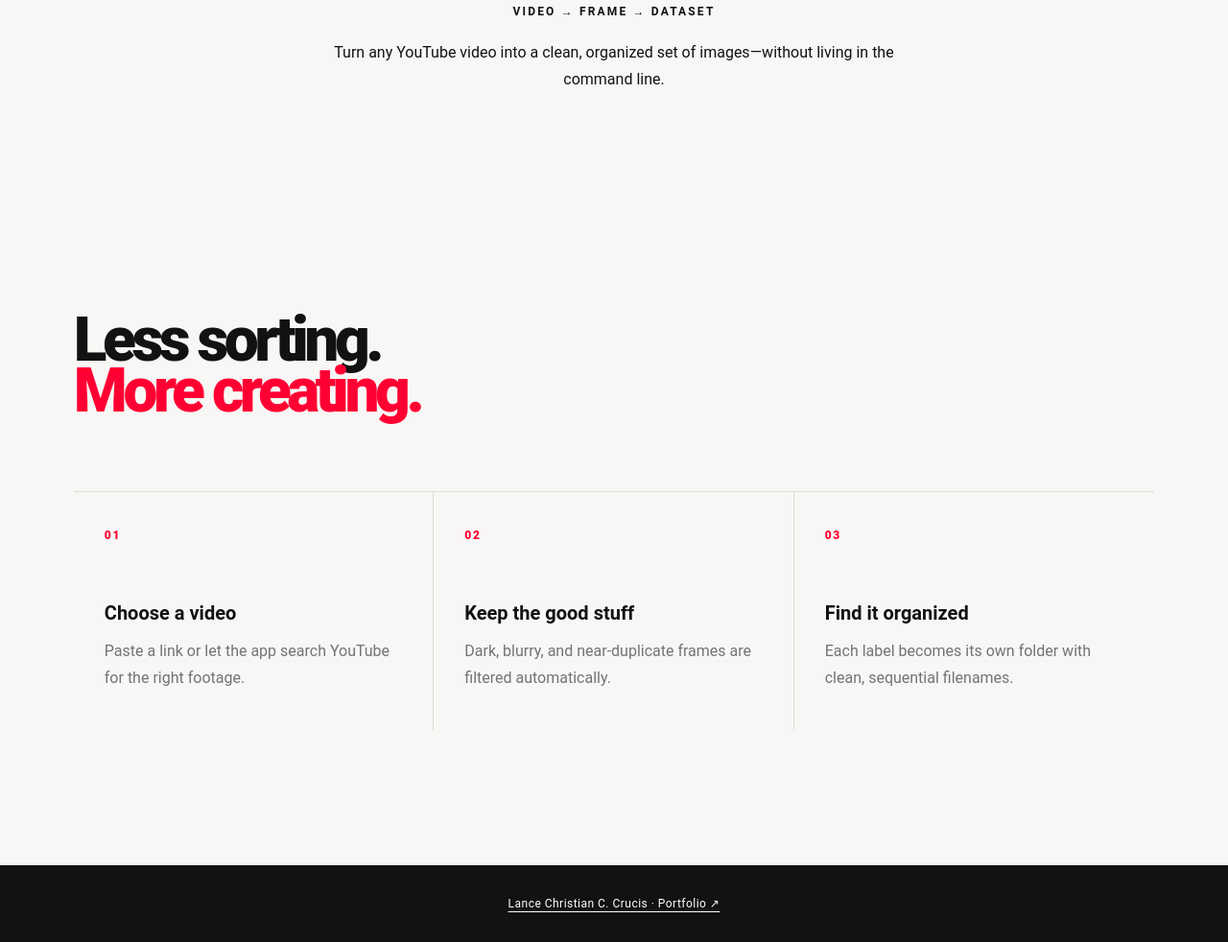
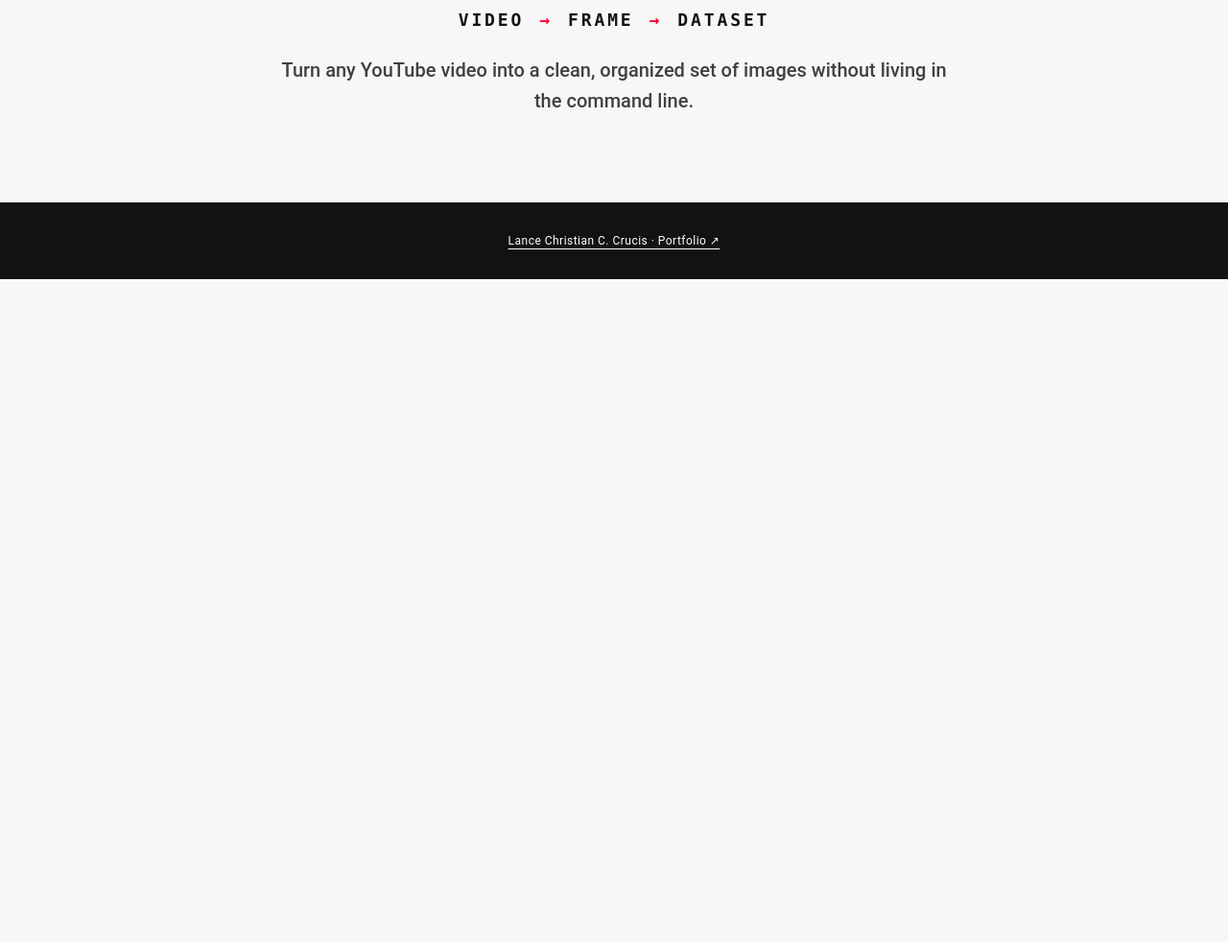
Before and after one commit to lancecrucis/Youtube-Video-Frame-Extracter-for-ML-Dataset, a Flask app: page / in a window 1280 px wide. Shown: the part 1888-2870 px from the top of the page at 96% size. After the commit the page ends 2179 px from the top, so only its background shows below. Run offline with Flask 3, Linux system fonts and the light colour scheme.

Commit message:
final version beta is done

```diff
--- a/templates/index.html
+++ b/templates/index.html
@@ -87,13 +87,13 @@
             <div class="mt-8 flex flex-col items-stretch gap-4 sm:flex-row sm:items-center">
               <button class="extract-button group w-full sm:w-auto" id="extract-button" type="submit">
                 <span class="button-label">Extract frames</span>
-                <span class="play-mark" aria-hidden="true">→</span>
+                <span class="play-mark" aria-hidden="true">⟶</span>
               </button>
               <p id="form-error" class="m-0 text-sm text-brand-red-dark" role="alert"></p>
             </div>
           </form>
 
-          <aside class="min-h-[420px] border-t border-line bg-[#eceae6] p-[clamp(1.5rem,3vw,3rem)] lg:min-h-[580px] lg:border-t-0 lg:border-l" aria-live="polite">
+          <aside class="min-h-[420px] border-t border-line bg-[#eceae6] p-[clamp(1.5rem,3vw,3rem)] lg:h-[580px] lg:border-t-0 lg:border-l" aria-live="polite">
             <div class="flex items-center justify-between">
               <p class="m-0 text-xs font-extrabold uppercase tracking-[.16em]">Activity</p>
             </div>
@@ -102,7 +102,7 @@
               <h3 class="m-0 text-lg font-bold">Your frames will appear here.</h3>
               <p class="mt-2 max-w-68 text-sm leading-6 text-neutral-500">Set your source and label, then start the extraction.</p>
             </div>
-            <div class="mt-10" id="job-state" hidden>
+            <div class="activity-scroll mt-8 max-h-[calc(65vh-4rem)] overflow-y-auto pr-2 lg:max-h-[470px]" id="job-state" hidden>
               <div class="flex items-start justify-between gap-4">
                 <div>
                   <p class="mb-1.5 text-neutral-500" id="job-message">Preparing your video…</p>
@@ -131,21 +131,12 @@
             <source src="{{ url_for('hero_animation') }}" type="video/mp4">
             <img src="{{ url_for('static', filename='media/hero-art.png') }}" alt="Illustrated woman sitting on a red YouTube play button">
           </video>
-          <p class="absolute bottom-[-1.35rem] left-1/2 z-10 m-0 w-max -translate-x-1/2 text-xs font-bold tracking-[.18em]">VIDEO → FRAME → DATASET</p>
+          <p class="absolute bottom-[-2.25rem] left-1/2 z-10 m-0 inline-flex w-max -translate-x-1/2 items-center gap-3 font-mono text-base font-bold tracking-[.16em] sm:gap-4 sm:text-lg">
+            <span>VIDEO</span><span class="text-brand-red" aria-hidden="true">→</span><span>FRAME</span><span class="text-brand-red" aria-hidden="true">→</span><span>DATASET</span>
+          </p>
         </div>
 
-        <p class="relative z-10 m-0 mt-1 max-w-152 text-center text-base leading-7">Turn any YouTube video into a clean, organized set of images—without living in the command line.</p>
-      </section>
-
-      <section class="px-[clamp(1.25rem,6vw,6rem)] py-[clamp(6rem,11vw,11rem)]" id="how-it-works" aria-labelledby="how-title">
-        <div class="mx-auto mb-[clamp(3rem,6vw,6rem)] max-w-[1450px]">
-          <h2 class="m-0 max-w-[14ch] text-[clamp(2.75rem,5vw,5rem)] leading-[.84] font-extrabold tracking-[-.07em]" id="how-title">Less sorting.<br><em class="text-brand-red not-italic">More creating.</em></h2>
-        </div>
-        <ol class="mx-auto grid max-w-[1450px] list-none border-t border-line p-0 md:grid-cols-3">
-          <li class="min-h-62 border-b border-line p-8 md:border-r md:border-b-0"><span class="text-xs font-extrabold tracking-[.14em] text-brand-red">01</span><h3 class="mt-14 mb-3 text-xl font-bold">Choose a video</h3><p class="m-0 max-w-76 leading-7 text-neutral-500">Paste a link or let the app search YouTube for the right footage.</p></li>
-          <li class="min-h-62 border-b border-line p-8 md:border-r md:border-b-0"><span class="text-xs font-extrabold tracking-[.14em] text-brand-red">02</span><h3 class="mt-14 mb-3 text-xl font-bold">Keep the good stuff</h3><p class="m-0 max-w-76 leading-7 text-neutral-500">Dark, blurry, and near-duplicate frames are filtered automatically.</p></li>
-          <li class="min-h-62 p-8"><span class="text-xs font-extrabold tracking-[.14em] text-brand-red">03</span><h3 class="mt-14 mb-3 text-xl font-bold">Find it organized</h3><p class="m-0 max-w-76 leading-7 text-neutral-500">Each label becomes its own folder with clean, sequential filenames.</p></li>
-        </ol>
+        <p class="relative z-10 m-0 mt-5 max-w-176 text-center text-lg leading-8 font-medium text-neutral-700 sm:text-xl">Turn any YouTube video into a clean, organized set of images without living in the command line.</p>
       </section>
     </main>
 
```
Also changed, not shown: static/css/input.css (+12 -2 lines), static/css/output.css.
